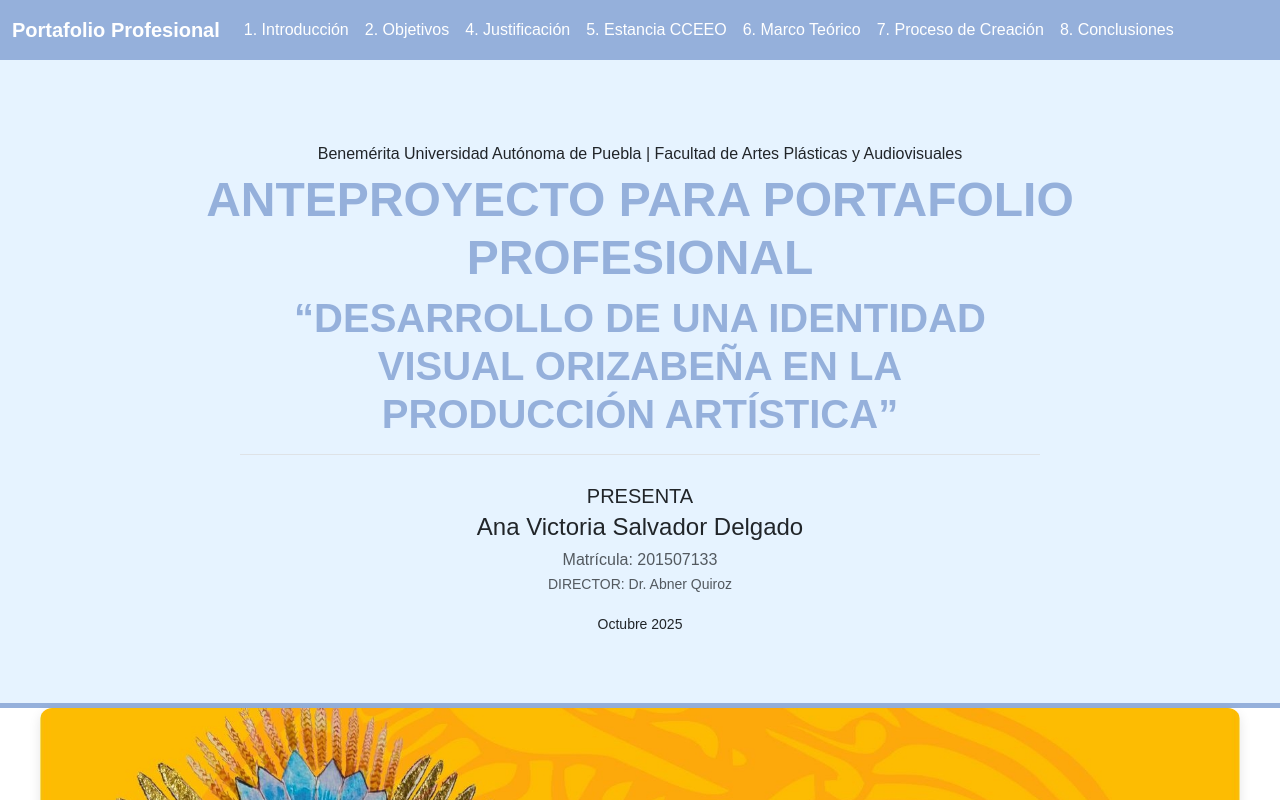
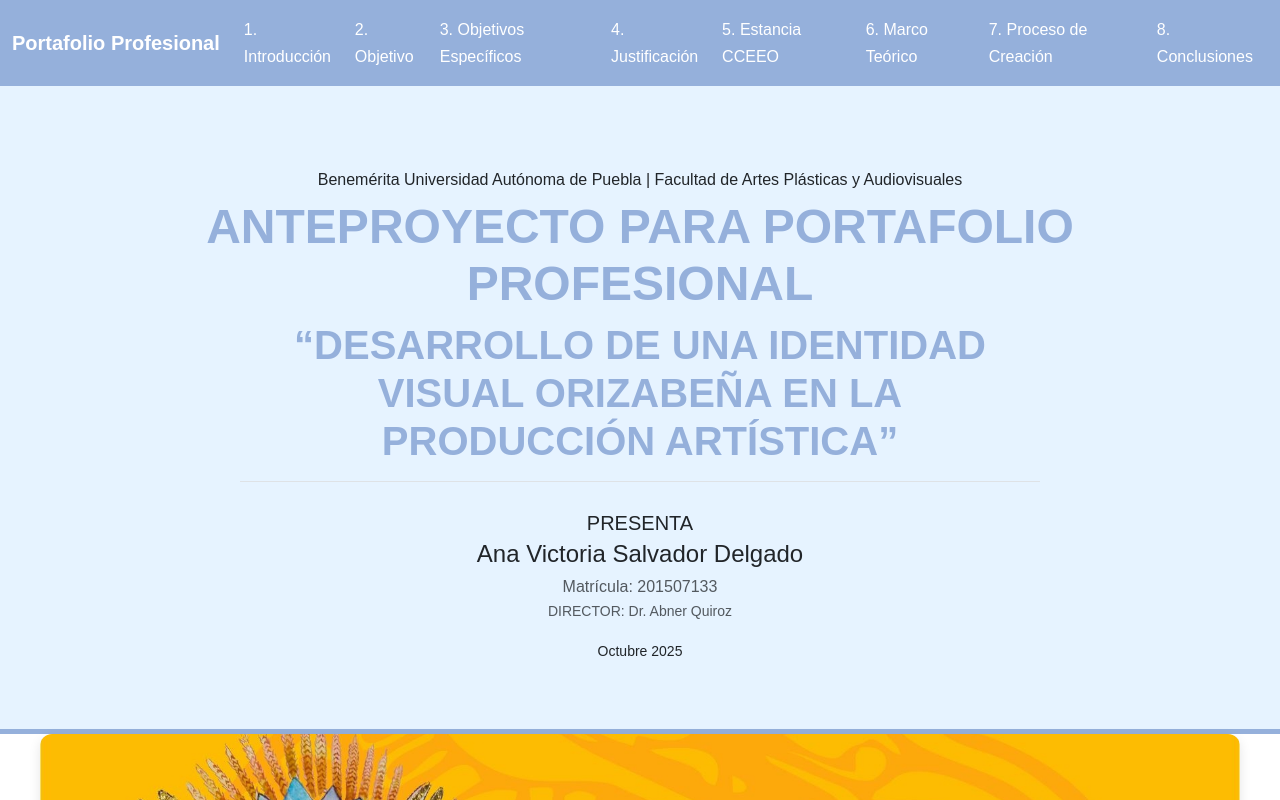
Before and after one commit to VictoriaSalvador/identidad-visual-orizabena, a website: page index.html in a window 1280 px wide. Shown: the top 800 px of the page. Drawn offline with Linux system fonts and the light colour scheme.

Commit message:
correccion de identacion y secciones

```diff
--- a/index.html
+++ b/index.html
@@ -71,7 +71,8 @@
             <div class="collapse navbar-collapse" id="navbarNav">
                 <ul class="navbar-nav me-auto">
                     <li class="nav-item"><a class="nav-link text-white" href="#introduccion">1. Introducción</a></li>
-                    <li class="nav-item"><a class="nav-link text-white" href="#objetivos">2. Objetivos</a></li>
+                    <li class="nav-item"><a class="nav-link text-white" href="#objetivos">2. Objetivo</a></li>
+                    <li class="nav-item"><a class="nav-link text-white" href="#objetivosEspecificos">3. Objetivos Específicos</a></li>
                     <li class="nav-item"><a class="nav-link text-white" href="#justificacion">4. Justificación</a></li>
                     <li class="nav-item"><a class="nav-link text-white" href="#estancia">5. Estancia CCEEO</a></li>
                     <li class="nav-item"><a class="nav-link text-white" href="#marco-teorico">6. Marco Teórico</a></li>
@@ -248,7 +249,6 @@
             <p >Las actividades fueron la docencia y fundación del taller de artes plásticas con las técnicas que abarcaron el dibujo y la pintura artística, colaboración en el Tercer Festival Internacional de Teatro Citlatépetl y después formar parte del comité organizador de la cuarta edición del Festival Internacional de Teatro Citlaltépetl el cual actualmente se denomina el “Encuentro Internacional de Identidad y Arte (EIIA)”.</p>
 
             <div class="row align-items-center mb-5">
-
                 <div class="col-md-6">
                     <div class="alert bg-success-custom my-4" role="alert">
                         <h4 class="alert-heading">Producto Principal: Pieza "Mahtlaktli Ehekatl"</h4>
@@ -265,9 +265,9 @@
                         <p class="text-muted small mt-2">Fotografía de la pieza artística "Mahtlaktli Ehekatl".</p>
                     </div>
                 </div>
-
             </div>
-
+        </section>
+        <section id="objetivosEspecificos" class="mb-5">
             <h2 class="text-primary-custom mb-3 border-bottom border-primary-custom">3. Objetivos Específicos</h2>
             <ul class="list-group shadow">
                 <li class="list-group-item d-flex align-items-center">
@@ -535,8 +535,6 @@
         <section id="anexos-bibliografia" class="mb-5">
             <h2 class="text-primary-custom mb-3 border-bottom border-primary-custom">9. Anexos</h2>
             <p></p>
-
-
             <!-- Catálogo de Anexos -->
             <div class="row g-4">
                 <!-- Anexo 1 -->
@@ -563,9 +561,9 @@
                     </figure>
                 </div>
             </div>
+        </section>
 
-
-
+        <section id="bibliografia" class="mb-5">
             <h2 class="text-primary-custom my-4 border-bottom border-primary-custom">10. Bibliografía</h2>
             <div class="small">
                 <ol>
```
Lines whose indentation alone changed are shown as unchanged.
